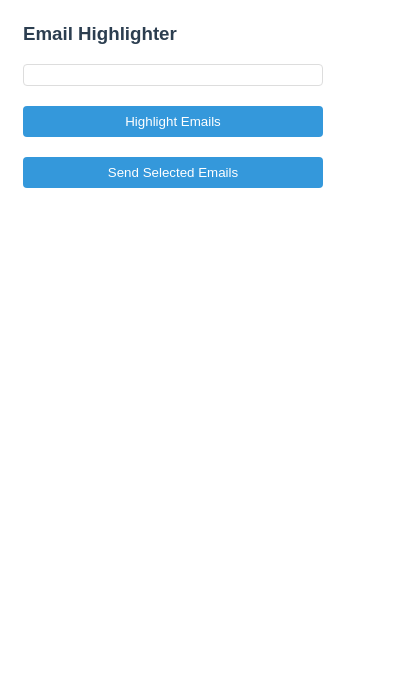
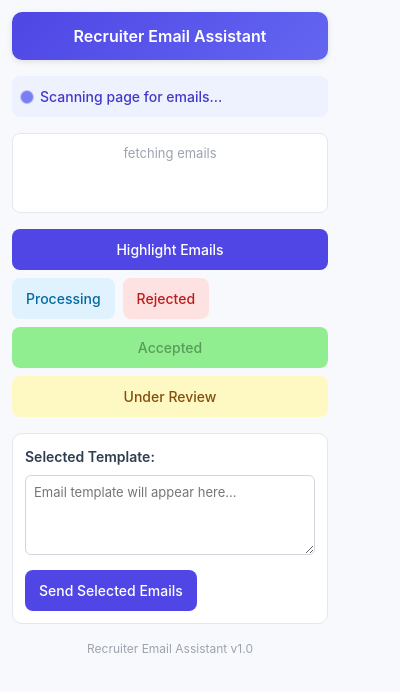
Before and after one commit to Prabhath922/backtrack, a browser extension: page popup.html in a window 400 px wide. Drawn offline with Linux system fonts and the light colour scheme.

Commit message:
improved logic and styles

```diff
--- a/popup.html
+++ b/popup.html
@@ -2,57 +2,64 @@
 <html>
 <head>
   <meta charset="utf-8">
-  <style>
-    body {
-      width: 300px;
-      padding: 15px;
-      font-family: Arial, sans-serif;
-    }
-    h3 {
-      margin-top: 0;
-      color: #2c3e50;
-    }
-    button {
-      background-color: #3498db;
-      color: white;
-      border: none;
-      padding: 8px 12px;
-      border-radius: 4px;
-      cursor: pointer;
-      width: 100%;
-      margin: 10px 0;
-    }
-    button:hover {
-      background-color: #2980b9;
-    }
-    #email-list {
-      max-height: 200px;
-      overflow-y: auto;
-      margin: 10px 0;
-      border: 1px solid #ddd;
-      padding: 10px;
-      border-radius: 4px;
-    }
-    .email-item {
-      margin: 5px 0;
-      padding: 5px;
-      border-radius: 3px;
-    }
-    .email-item:hover {
-      background-color: #f5f5f5;
-    }
-    .no-emails {
-      color: #7f8c8d;
-      font-style: italic;
-    }
-  </style>
+  <link rel="stylesheet" href="styles.css">
 </head>
 <body>
-  <h3>Email Highlighter</h3>
-  <div id="status"></div>
-  <div id="email-list"></div>
-  <button id="highlight-btn">Highlight Emails</button>
-  <button id="send-btn">Send Selected Emails</button>
+  <div class="header">
+    <h3>Recruiter Email Assistant</h3>
+  </div>
+
+  <div class="container">
+    <div class="status scanning" id="status">
+      <div class="status-icon"></div>
+      <span id="status-text">Scanning page for emails...</span>
+    </div>
+
+    <div id="email-list">
+      <div class="no-emails">fetching emails</div>
+    </div>
+
+    <div class="button-group">
+      <button class="primary-btn" id="highlight-btn">
+        <!-- SVG icon code -->
+        Highlight Emails
+      </button>
+
+      <div class="button-row">
+        <button class="secondary-btn" id="processing-btn">
+          <!-- SVG icon code -->
+          Processing
+        </button>
+
+        <button class="tertiary-btn" id="rejected-btn">
+          <!-- SVG icon code -->
+          Rejected
+        </button>
+      </div>
+      <button class="success-btn" id="accepted-btn">
+        <!-- SVG icon code -->
+        Accepted
+      </button>
+
+      <button class="quaternary-btn" id="underreview-btn">
+        <!-- SVG icon code -->
+        Under Review
+      </button>
+    </div>
+
+    <div class="template-section">
+      <h4>Selected Template:</h4>
+      <textarea id="email-template" placeholder="Email template will appear here..."></textarea>
+      <button class="primary-btn" id="send-btn">
+        <!-- SVG icon code -->
+        Send Selected Emails
+      </button>
+    </div>
+
+    <div class="footer">
+      <p>Recruiter Email Assistant v1.0</p>
+    </div>
+  </div>
 
   <script src="popup.js"></script>
 </body>
--- a/popup.js
+++ b/popup.js
@@ -3,6 +3,18 @@ document.addEventListener('DOMContentLoaded', function() {
   const emailList = document.getElementById('email-list');
   const highlightBtn = document.getElementById('highlight-btn');
   const sendBtn = document.getElementById('send-btn');
+  const processingBtn = document.getElementById('processing-btn');
+  const rejectedBtn = document.getElementById('rejected-btn');
+  const underreviewBtn = document.getElementById('underreview-btn');
+
+  // Email templates
+  const emailTemplates = {
+    processing: "Dear Candidate,\n\nThank you for your application. We are currently processing your application and will update you on the status shortly.\n\nBest regards,\nRecruitment Team",
+    rejected: "Dear Candidate,\n\nAfter careful consideration, we regret to inform you that your application has not been successful at this time.\n\nWe appreciate your interest in our company and encourage you to apply for future positions that match your skills and experience.\n\nBest regards,\nRecruitment Team",
+    underreview: "Dear Candidate,\n\nWe are writing to inform you that your application is currently under review by our hiring team.\n\nWe will contact you as soon as a decision has been made. This process typically takes 7-10 business days.\n\nBest regards,\nRecruitment Team"
+  };
+
+  let currentTemplate = emailTemplates.processing;
 
   // Get the current active tab
   chrome.tabs.query({active: true, currentWindow: true}, function(tabs) {
@@ -48,7 +60,26 @@ document.addEventListener('DOMContentLoaded', function() {
   highlightBtn.addEventListener('click', function() {
     chrome.tabs.query({active: true, currentWindow: true}, function(tabs) {
       chrome.tabs.sendMessage(tabs[0].id, {action: "highlightEmails"});
+      statusDiv.textContent = "Emails highlighted on page";
     });
+  });
+
+  // Processing application button
+  processingBtn.addEventListener('click', function() {
+    currentTemplate = emailTemplates.processing;
+    statusDiv.textContent = "Processing application template selected";
+  });
+
+  // Rejected email button
+  rejectedBtn.addEventListener('click', function() {
+    currentTemplate = emailTemplates.rejected;
+    statusDiv.textContent = "Rejection email template selected";
+  });
+
+  // Under review email button
+  underreviewBtn.addEventListener('click', function() {
+    currentTemplate = emailTemplates.underreview;
+    statusDiv.textContent = "Under review email template selected";
   });
 
   // Send emails button
@@ -59,8 +90,11 @@ document.addEventListener('DOMContentLoaded', function() {
     });
 
     if (selectedEmails.length > 0) {
-      // Open default email client with selected emails
-      const mailtoLink = `mailto:${selectedEmails.join(',')}`;
+      // Encode the template for use in mailto link
+      const encodedTemplate = encodeURIComponent(currentTemplate);
+
+      // Open default email client with selected emails and template
+      const mailtoLink = `mailto:${selectedEmails.join(',')}?body=${encodedTemplate}`;
       window.open(mailtoLink);
     } else {
       alert('Please select at least one email address.');
--- a/styles.css
+++ b/styles.css
@@ -1,10 +1,174 @@
-.email-highlight {
-    background-color: yellow;
-    padding: 2px;
-    border-radius: 3px;
-    cursor: pointer;
+/* Global reset */
+* {
+    margin: 0;
+    padding: 0;
+    box-sizing: border-box;
+    font-family: "Inter", "Segoe UI", Arial, sans-serif;
   }
 
-  .email-highlight:hover {
-    background-color: #ffeb3b;
+  body {
+    background: #f8f9fc;
+    color: #2c3e50;
+    font-size: 14px;
+    line-height: 1.5;
+    width: 340px;
+    min-height: 540px;
+    padding: 12px;
   }
+
+  /* Header */
+  .header {
+    background: linear-gradient(135deg, #4f46e5, #6366f1);
+    color: #fff;
+    text-align: center;
+    padding: 12px;
+    border-radius: 10px;
+    margin-bottom: 16px;
+    box-shadow: 0 2px 6px rgba(0,0,0,0.1);
+  }
+
+  .header h3 {
+    font-size: 16px;
+    font-weight: 600;
+  }
+
+  /* Status */
+  .status {
+    display: flex;
+    align-items: center;
+    gap: 8px;
+    padding: 10px;
+    border-radius: 8px;
+    margin-bottom: 16px;
+    font-weight: 500;
+  }
+
+  .status-icon {
+    width: 10px;
+    height: 10px;
+    border-radius: 50%;
+  }
+
+  .status.scanning {
+    background: #eef2ff;
+    color: #4338ca;
+  }
+
+  .status.scanning .status-icon {
+    background: #6366f1;
+    animation: pulse 1.2s infinite;
+  }
+
+  @keyframes pulse {
+    0%, 100% { transform: scale(1); opacity: 0.6; }
+    50% { transform: scale(1.5); opacity: 1; }
+  }
+
+  /* Email list */
+  #email-list {
+    background: #fff;
+    border: 1px solid #e5e7eb;
+    border-radius: 8px;
+    padding: 10px;
+    min-height: 80px;
+    margin-bottom: 16px;
+    overflow-y: auto;
+  }
+
+  .no-emails {
+    color: #9ca3af;
+    font-size: 13px;
+    text-align: center;
+  }
+
+  /* Buttons */
+  .button-group {
+    display: flex;
+    flex-direction: column;
+    gap: 8px;
+    margin-bottom: 16px;
+  }
+
+  button {
+    all: unset;
+    display: block;
+    text-align: center;
+    padding: 10px 14px;
+    border-radius: 8px;
+    cursor: pointer;
+    font-weight: 500;
+    transition: all 0.2s ease;
+  }
+
+  button:hover {
+    transform: translateY(-1px);
+    box-shadow: 0 3px 6px rgba(0,0,0,0.08);
+  }
+
+  .primary-btn {
+    background: #4f46e5;
+    color: #fff;
+  }
+
+  .secondary-btn {
+    background: #e0f2fe;
+    color: #0369a1;
+  }
+
+  .tertiary-btn {
+    background: #fee2e2;
+    color: #b91c1c;
+  }
+
+  .quaternary-btn {
+    background: #fef9c3;
+    color: #854d0e;
+  }
+  .success-btn{
+    background: lightgreen;
+    color: rgb(89, 155, 89);
+  }
+
+  .button-row {
+    display: flex;
+    gap: 8px;
+  }
+
+  /* Template section */
+  .template-section {
+    background: #fff;
+    border: 1px solid #e5e7eb;
+    border-radius: 10px;
+    padding: 12px;
+    margin-bottom: 16px;
+  }
+
+  .template-section h4 {
+    margin-bottom: 8px;
+    font-size: 14px;
+    font-weight: 600;
+  }
+
+  textarea {
+    width: 100%;
+    height: 80px;
+    padding: 8px;
+    border-radius: 6px;
+    border: 1px solid #d1d5db;
+    font-size: 13px;
+    resize: vertical;
+    margin-bottom: 10px;
+  }
+
+  textarea:focus {
+    outline: none;
+    border-color: #6366f1;
+    box-shadow: 0 0 0 2px rgba(99, 102, 241, 0.2);
+  }
+
+  /* Footer */
+  .footer {
+    text-align: center;
+    font-size: 12px;
+    color: #9ca3af;
+  }
```
